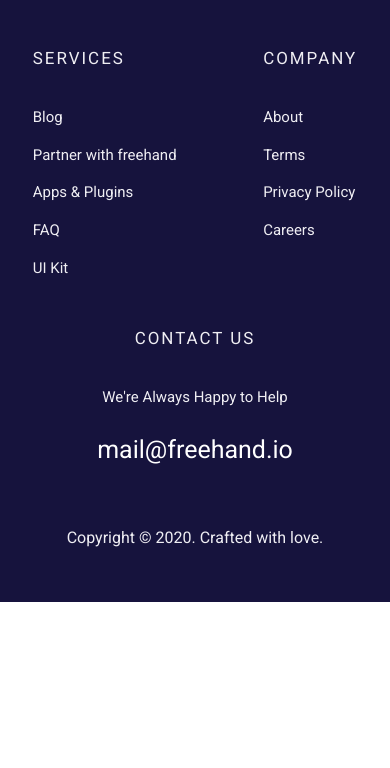
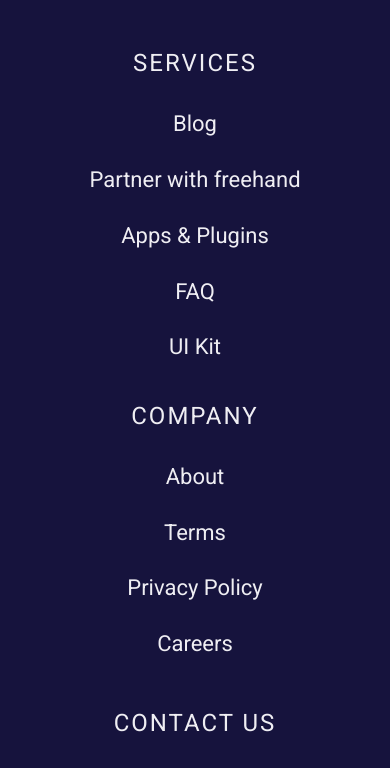
Before and after one commit to LiliiaGalkina/Freehand, a plain HTML site: page index.html in a window 390 px wide. Shown: the part 5335-6103 px from the top of the page. Before the commit the page ends 5937 px from the top, so only its background shows below. Drawn offline with Linux system fonts and the light colour scheme.

Commit message:
после настройки адаптива окончательно с изменением размера шрифта меню футера

```diff
--- a/scss/style.scss
+++ b/scss/style.scss
@@ -822,8 +822,15 @@
 	}
 
 	.footer__menu {
-		width: 50%;
+		width: 60%;
 		justify-content: space-between;
+	}
+
+	.footer__menu-item {
+		font-size: 1.375rem;
+		&:not(:last-child) {
+			margin-bottom: 30px;
+		}
 	}
 }
 
@@ -862,8 +869,32 @@
 			margin-bottom: 30px;
 		}
 	}
+
 	.prices {
 		padding-top: 50px;
+	}
+
+	.footer__info {
+		padding-bottom: 50px;
+	}
+
+	.footer__right {
+		flex-direction: column;
+	}
+
+	.footer__menu {
+		margin-bottom: 50px;
+		width: 100%;
+		justify-content: space-around;
+	}
+
+	.footer__title {
+		font-size: 1.5rem;
+	}
+
+	.footer__contact-us {
+		width: 100%;
+		text-align: center;
 	}
 }
 
@@ -892,25 +923,6 @@
 
 	.footer {
 		padding: 50px 0;
-	}
-
-	.footer__info {
-		padding-bottom: 50px;
-	}
-
-	.footer__right {
-		flex-direction: column;
-	}
-
-	.footer__menu {
-		margin-bottom: 50px;
-		width: 100%;
-		justify-content: space-around;
-	}
-
-	.footer__contact-us {
-		width: 100%;
-		text-align: center;
 	}
 }
 
@@ -981,4 +993,24 @@
 		margin-right: 0;
 		margin-bottom: 20px;
 	}
+
+	.footer__menu {
+		flex-direction: column;
+	}
+
+	.footer__menu-col {
+		text-align: center;
+	}
+
+	.footer__menu-col:first-child {
+		margin-right: 0;
+	}
+
+	.footer__menu-col:not(:last-child) {
+		margin-bottom: 40px;
+	}
+
+	.footer__title {
+		margin-bottom: 30px;
+	}
 }
```
Also changed, not shown: css/style.css.
